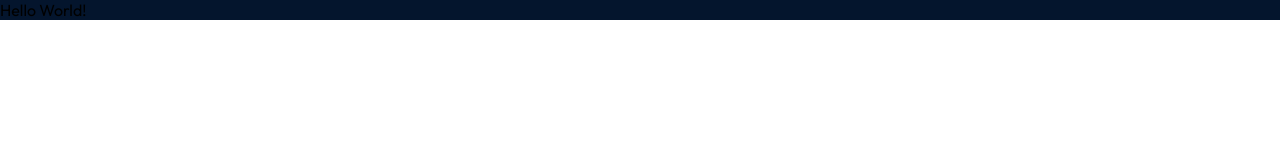
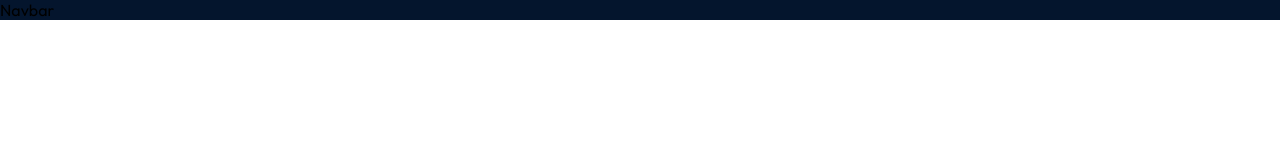
Before and after one commit to playhavoc/MyPortfolio, a React (Vite) app: page / in a window 1280 px wide. Shown: the top 160 px of the page. Built offline with nearby package versions, Linux system fonts and the light colour scheme.

Commit message:
chore: aded

```diff
--- a/src/App.jsx
+++ b/src/App.jsx
@@ -1,7 +1,12 @@
 import styles from "./App.module.css";
+import { Navbar } from "./components/navbar/Navbar";
 
 function App() {
-  return <div className={styles.App}>Hello World!</div>;
+  return (
+    <div className={styles.App}>
+      <Navbar />
+    </div>
+  );
 }
 
 export default App;
--- /dev/null
+++ b/src/components/navbar/Navbar.jsx
@@ -0,0 +1,6 @@
+// eslint-disable-next-line no-unused-vars
+import React from "react";
+
+export const Navbar = () => {
+  return <div>Navbar</div>;
+};
```
Also changed, not shown: src/components/navbar/Navbar.module.css (added).
